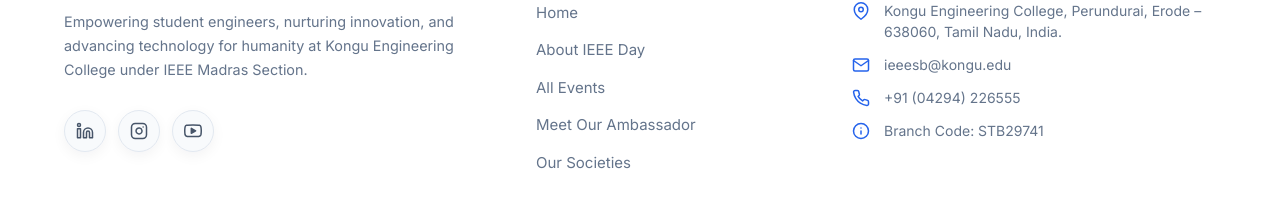
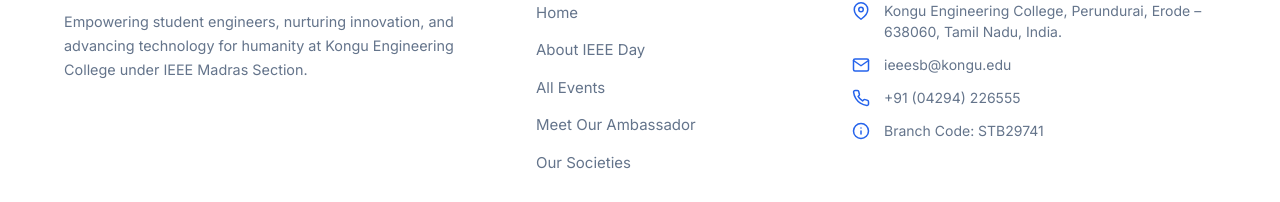
Before and after one commit to SakthiPranavS04/KEC-IEEE-DAY, a React (Vite) app: page / in a window 1280 px wide. Shown: the part 6146-6348 px from the top of the page. Built offline with nearby package versions, Linux system fonts and the light colour scheme.

Commit message:
feat: add Footer component with smooth scrolling navigation and contact details

```diff
--- a/src/components/Footer.jsx
+++ b/src/components/Footer.jsx
@@ -42,52 +42,6 @@
               Empowering student engineers, nurturing innovation, and advancing technology for humanity at Kongu Engineering College under IEEE Madras Section.
             </p>
 
-            {/* Social Links */}
-            <div className="footer-social-links">
-              {/* LinkedIn */}
-              <a
-                href="https://www.linkedin.com/school/kongu-engineering-college/"
-                target="_blank"
-                rel="noopener noreferrer"
-                className="footer-social-btn"
-                aria-label="KEC IEEE on LinkedIn"
-              >
-                <svg width="18" height="18" viewBox="0 0 24 24" fill="none" stroke="currentColor" strokeWidth="2" strokeLinecap="round" strokeLinejoin="round" aria-hidden="true">
-                  <path d="M16 8a6 6 0 0 1 6 6v7h-4v-7a2 2 0 0 0-2-2 2 2 0 0 0-2 2v7h-4v-7a6 6 0 0 1 6-6z"></path>
-                  <rect x="2" y="9" width="4" height="12"></rect>
-                  <circle cx="4" cy="4" r="2"></circle>
-                </svg>
-              </a>
-
-              {/* Instagram */}
-              <a
-                href="https://www.instagram.com/kec_ieee/"
-                target="_blank"
-                rel="noopener noreferrer"
-                className="footer-social-btn"
-                aria-label="KEC IEEE on Instagram"
-              >
-                <svg width="18" height="18" viewBox="0 0 24 24" fill="none" stroke="currentColor" strokeWidth="2" strokeLinecap="round" strokeLinejoin="round" aria-hidden="true">
-                  <rect x="2" y="2" width="20" height="20" rx="5" ry="5"></rect>
-                  <path d="M16 11.37A4 4 0 1 1 12.63 8 4 4 0 0 1 16 11.37z"></path>
-                  <line x1="17.5" y1="6.5" x2="17.51" y2="6.5"></line>
-                </svg>
-              </a>
-
-              {/* YouTube */}
-              <a
-                href="https://www.youtube.com/@IEEEAP-S"
-                target="_blank"
-                rel="noopener noreferrer"
-                className="footer-social-btn"
-                aria-label="KEC IEEE on YouTube"
-              >
-                <svg width="18" height="18" viewBox="0 0 24 24" fill="none" stroke="currentColor" strokeWidth="2" strokeLinecap="round" strokeLinejoin="round" aria-hidden="true">
-                  <path d="M22.54 6.42a2.78 2.78 0 0 0-1.94-2C18.88 4 12 4 12 4s-6.88 0-8.6.46a2.78 2.78 0 0 0-1.94 2A29 29 0 0 0 1 11.75a29 29 0 0 0 .46 5.33A2.78 2.78 0 0 0 3.4 19c1.72.46 8.6.46 8.6.46s6.88 0 8.6-.46a2.78 2.78 0 0 0 1.94-2 29 29 0 0 0 .46-5.25 29 29 0 0 0-.46-5.33z"></path>
-                  <polygon points="9.75 15.02 15.5 11.75 9.75 8.48 9.75 15.02" fill="currentColor"></polygon>
-                </svg>
-              </a>
-            </div>
           </div>
 
           {/* Quick Smooth Navigation Links */}
```
